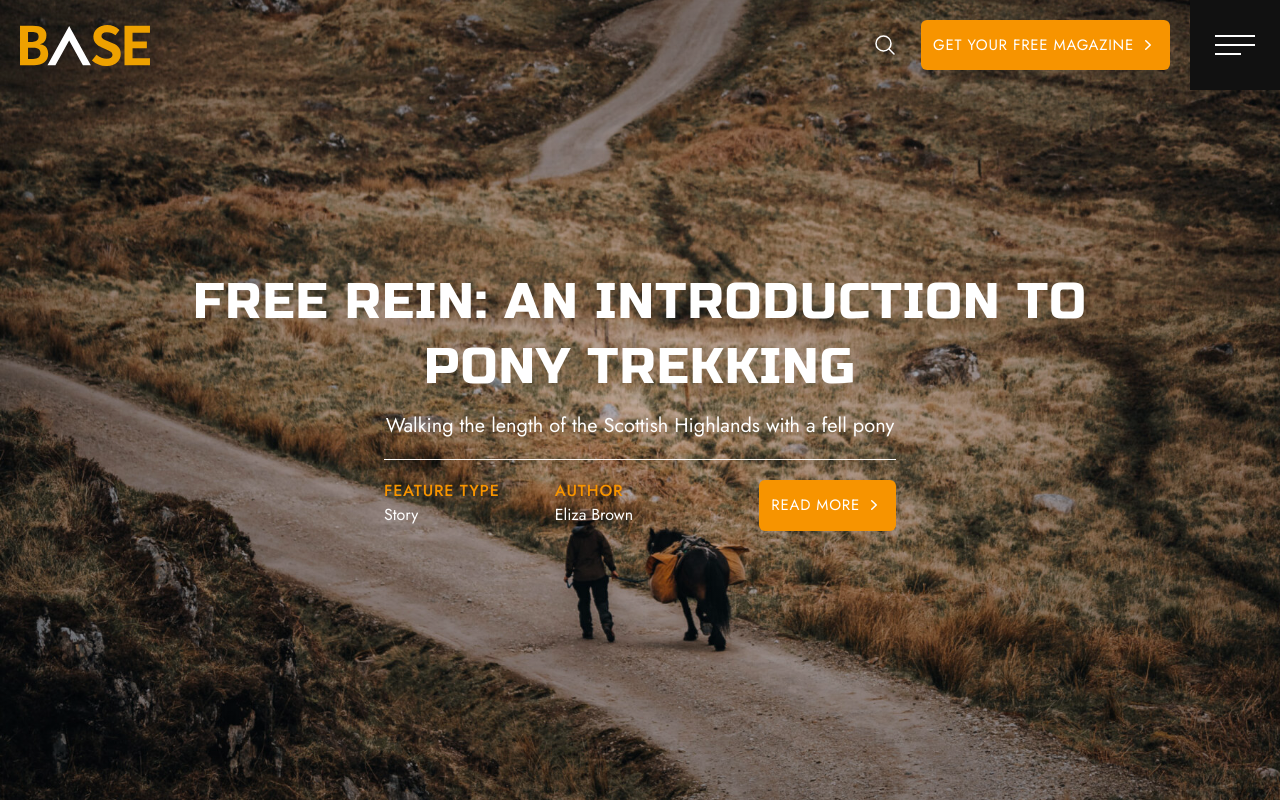
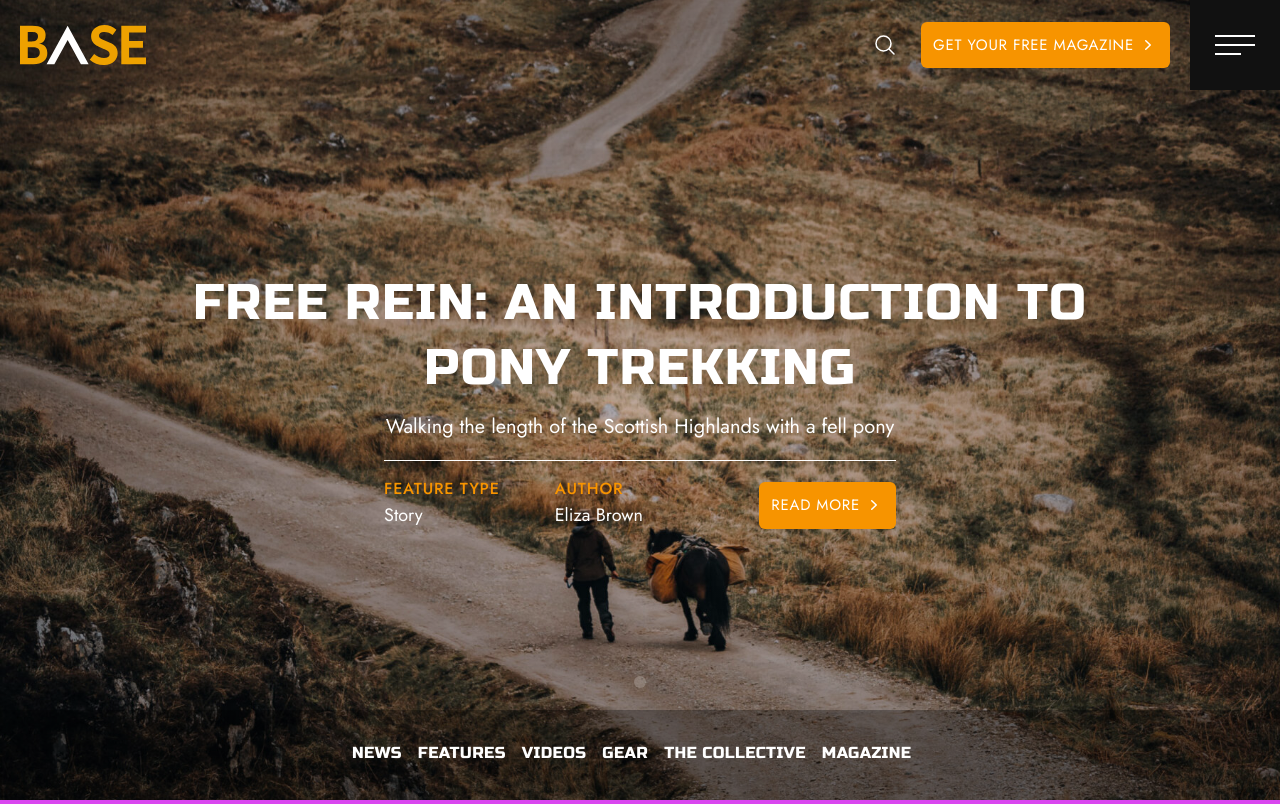
Before and after one commit to usman-FE/base-mag-homepage, a website: page index.html in a window 1280 px wide. Shown: the top 804 px of the page. Drawn offline with nearby package versions, Linux system fonts and the light colour scheme.

Commit message:
Working on Hero Section

```diff
--- a/index.html
+++ b/index.html
@@ -22,13 +22,13 @@
 
 <body>
   <!-- HEADER START -->
-  <header class="fixed w-full h-[90px] z-40 ease-[cubic-bezier(.4,0,.2,1)] duration-300 transition-colors" x-data="{
+  <header class="fixed w-full h-[90px] z-20 ease-[cubic-bezier(.4,0,.2,1)] duration-300 transition-colors" x-data="{
       sidebarOpen: false,
     }">
     <div class="pr-[110px] pl-5 h-[90px] flex flex-row items-center w-full">
       <!-- LOGO -->
       <a href="#"
-        class="duration-300 h-10 w-[130px] transition-opacity ease-[cubic-bezier(.4,0,.2,1)] hover:opacity-75">
+        class="duration-300 h-10 w-[126px] transition-opacity ease-[cubic-bezier(.4,0,.2,1)] hover:opacity-75">
         <img src="images/base-orange.svg" alt="Base Logo" class="max-w-full h-auto">
       </a>
       <!-- DESKTOP SEARCH & CTA -->
@@ -45,7 +45,7 @@
         </a>
         <!-- HEADER CTA -->
         <a href="#"
-          class="px-3 py-2.5 md:py-3.5 whitespace-nowrap rounded-md ease-[cubic-bezier(.4,0,.2,1)] transition-all uppercase text-[15px] bg-[#f79400] text-white inline-flex items-center font-['Jost',_sans-serif] tracking-wider hover:bg-[#cb7900]">
+          class="px-3 py-2 md:py-3 whitespace-nowrap rounded-md ease-[cubic-bezier(.4,0,.2,1)] transition-all uppercase text-[15px] bg-[#f79400] text-white inline-flex items-center font-['Jost',_sans-serif] tracking-wider hover:bg-[#cb7900]">
           Get your free magazine
           <span class="ml-1">
             <svg xmlns="http://www.w3.org/2000/svg" viewBox="0 0 20 20" fill="currentColor" class="w-5 h-5">
@@ -72,7 +72,6 @@
   </header>
   <!-- HEADER END -->
   <!-- MAIN CONTAINER -->
-  <main class="h-full">
   <!-- HERO SECTION START -->
   <section class="relative">
     <!-- HERO CONTAINER -->
@@ -106,7 +105,7 @@
                   <span
                     class="text-[#f79400] uppercase font-medium tracking-wider leading-none block mb-1 text-base">Feature
                     type</span>
-                    <a href="#" class="block text-white hover:text-orange text-base">Story</a>
+                  <a href="#" class="block text-white hover:text-orange text-lg">Story</a>
                 </p>
               </div>
               <!-- AUTHOR TYPE -->
@@ -114,13 +113,13 @@
                 <p class="leading-4 text-white">
                   <span
                     class="text-[#f79400] uppercase font-medium tracking-wider text-base block mb-1 leading-none">Author</span>
-                    <a href="#" class="block text-white hover:text-orange text-base">Eliza Brown</a>
+                  <a href="#" class="block text-white hover:text-orange text-lg">Eliza Brown</a>
                 </p>
               </div>
               <!-- READ MORE -->
               <div class="sm:w-4/12 mb-4 sm:mb-0 md:text-right">
                 <a href="#"
-                    class="px-3 py-2.5 md:py-3.5 whitespace-nowrap rounded-md ease-[cubic-bezier(.4,0,.2,1)] transition-all uppercase text-[15px] bg-[#f79400] text-white inline-flex items-center font-['Jost',_sans-serif] tracking-wider hover:bg-[#cb7900]">
+                  class="px-3 py-2 md:py-3 whitespace-nowrap rounded-md ease-[cubic-bezier(.4,0,.2,1)] transition-all uppercase text-[15px] bg-[#f79400] text-white inline-flex items-center font-['Jost',_sans-serif] tracking-wider hover:bg-[#cb7900]">
                   Read more
                   <span class="ml-1">
                     <svg xmlns="http://www.w3.org/2000/svg" viewBox="0 0 20 20" fill="currentColor" class="w-5 h-5">
@@ -134,11 +133,53 @@
             </div>
           </div>
         </div>
+        <!-- HERO PAGINATION -->
+        <div
+          class="absolute z-20 text-center mt-5 w-full left-0 bottom-[32px] lg:bottom-[112px] flex gap-x-1.5 items-center justify-center">
+          <span class="h-3 w-3 cursor-pointer rounded-full bg-white/20 inline-block"></span>
+        </div>
       </div>
     </div>
   </section>
+  <!-- HORIZONTAL NAVIGATION OVERLAY-->
+  <div class="hidden lg:block sticky top-0 h-[90px] inset-x-0 -mt-[90px] bg-black/30"></div>
+  <!-- HORIZONTAL NAVIGATION -->
+  <section
+    class="top-0 w-2/4 xl:w-[45%] mx-auto inset-x-0 h-[90px] hidden lg:flex z-20 opacity-100 transition-opacity delay-700 duration-300 sticky -mt-[90px]">
+    <ul
+      class="font-['Russo_One',_sans-serif] uppercase tracking-wide m-auto flex text-sm xl:text-base leading-none w-full gap-x-4 z-50 text-center">
+      <li class="mb-1">
+        <a href="#"
+          class="text-white tracking-wide transition-all ease-[cubic-bezier(.4,0,.2,1)] hover:text-[#f79400]">News</a>
+      </li>
+      <li class="mb-1">
+        <a href="#"
+          class="text-white tracking-wide transition-all ease-[cubic-bezier(.4,0,.2,1)] hover:text-[#f79400]">Features</a>
+      </li>
+      <li class="mb-1">
+        <a href="#"
+          class="text-white tracking-wide transition-all ease-[cubic-bezier(.4,0,.2,1)] hover:text-[#f79400]">Videos</a>
+      </li>
+      <li class="mb-1">
+        <a href="#"
+          class="text-white tracking-wide transition-all ease-[cubic-bezier(.4,0,.2,1)] hover:text-[#f79400]">Gear</a>
+      </li>
+      <li class="mb-1">
+        <a href="#"
+          class="text-white tracking-wide transition-all ease-[cubic-bezier(.4,0,.2,1)] hover:text-[#f79400]">The
+          collective</a>
+      </li>
+      <li class="mb-1">
+        <a href="#"
+          class="text-white tracking-wide transition-all ease-[cubic-bezier(.4,0,.2,1)] hover:text-[#f79400]">magazine</a>
+      </li>
+    </ul>
+  </section>
   <!-- HERO SECTION END -->
-  </main>
+  <div class="bg-fuchsia-500 h-screen w-full"> </div>
+  <div class="bg-fuchsia-700 h-screen w-full"> </div>
+  <div class="bg-fuchsia-800 h-screen w-full"> </div>
+  <div class="bg-fuchsia-900 h-screen w-full"> </div>
 </body>
 
 </html>
```
Also changed, not shown: dist/main.css. Lines whose indentation alone changed are shown as unchanged.
